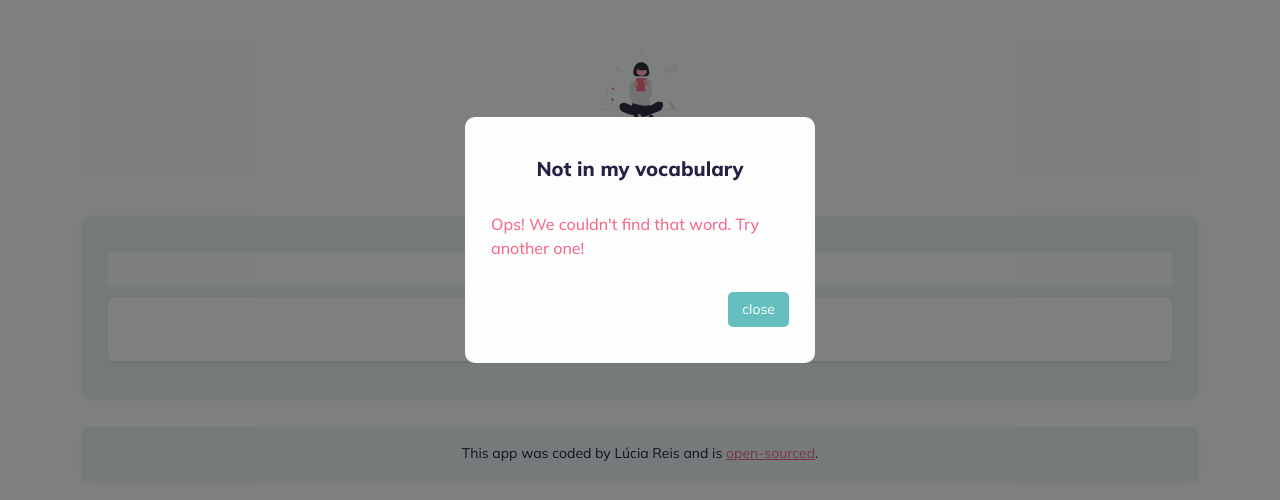
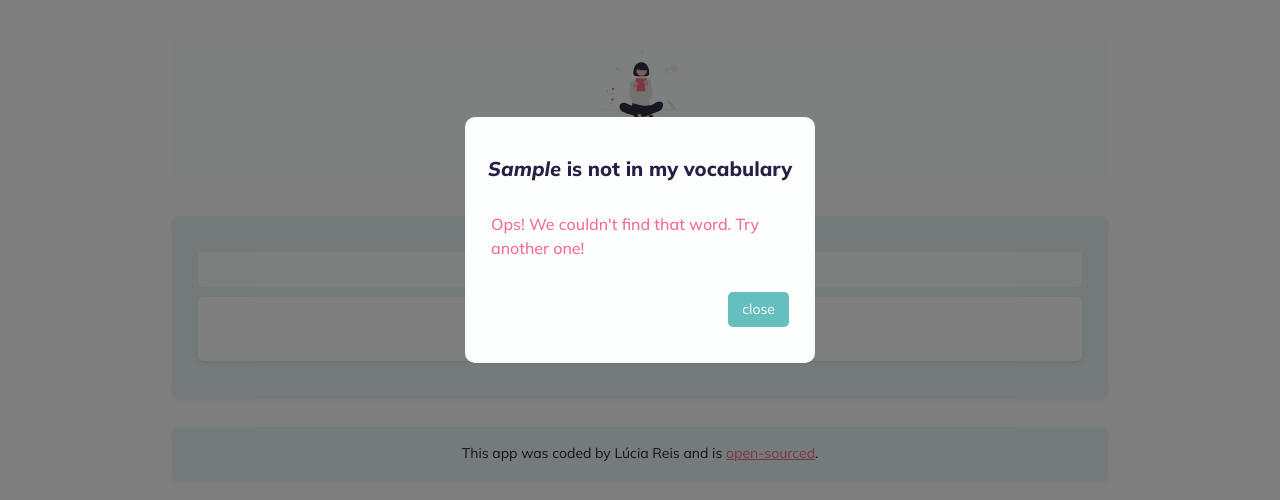
Before and after one commit to larevolucia/react-dictionary, a React (Create React App) app: page / in a window 1280 px wide. Both pictures are taken after typing "Sample" into the empty fields and a click on the button 735 px from the left and 283 px from the top of the page. Shown: the top 500 px of the page. Built offline with nearby package versions, Linux system fonts and the light colour scheme; no server answers.

Commit message:
max-width and pass keyword on error message

```diff
--- a/src/App.css
+++ b/src/App.css
@@ -1,5 +1,8 @@
 /*App.js*/
-
+.App {
+  margin: 0 auto;
+  max-width: 960px;
+}
 .App-header {
   margin: 40px 0;
   align-items: center;
--- a/src/Dictionary.js
+++ b/src/Dictionary.js
@@ -28,7 +28,7 @@ export default function Dictionary() {
       .then(handleResponse)
       .catch((error) => {
         setError({
-          title: "Not in my vocabulary",
+          title: " is not in my vocabulary",
           message: "Ops! We couldn't find that word. Try another one!"
         });
       });
@@ -52,6 +52,7 @@ export default function Dictionary() {
           title={error.title}
           message={error.message}
           onClose={errorHandler}
+          keyword={keyword}
         />
       )}
       <form
--- a/src/Modal.js
+++ b/src/Modal.js
@@ -7,7 +7,10 @@ export default function Modal(props) {
       <div className="modalBackdrop">
         <div className="modal-container">
           <header>
-            <h2>{props.title}</h2>
+            <h2>
+              <em>{props.keyword}</em>
+              {props.title}
+            </h2>
           </header>
           <div className="error-msg">
             <p>{props.message}</p>
```
